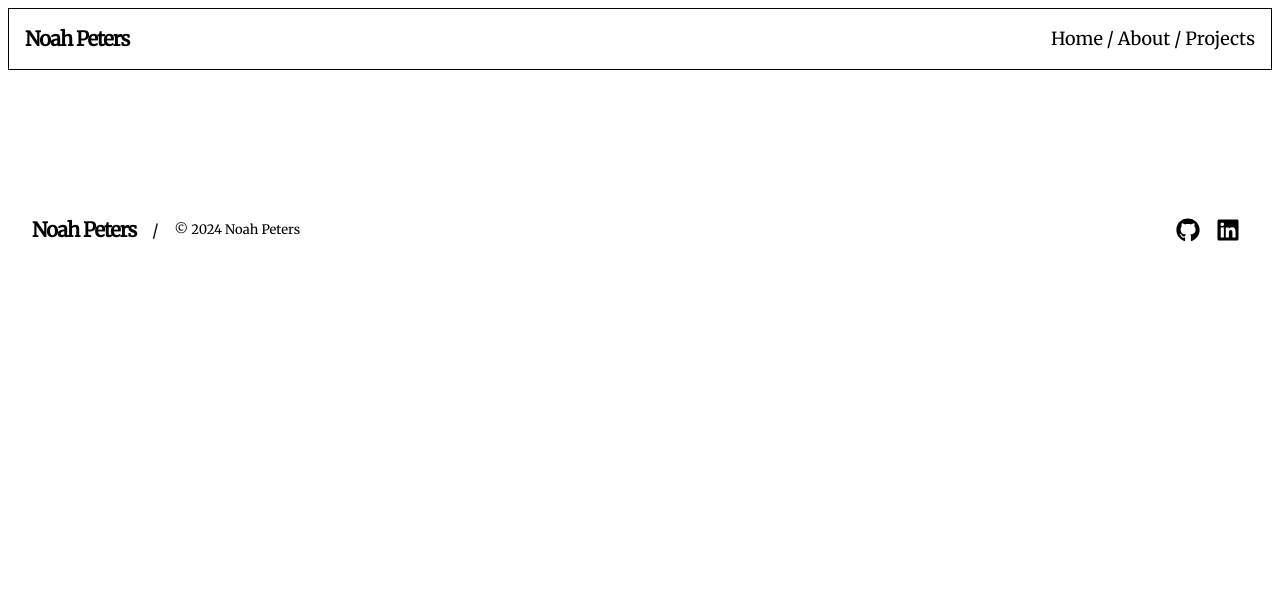
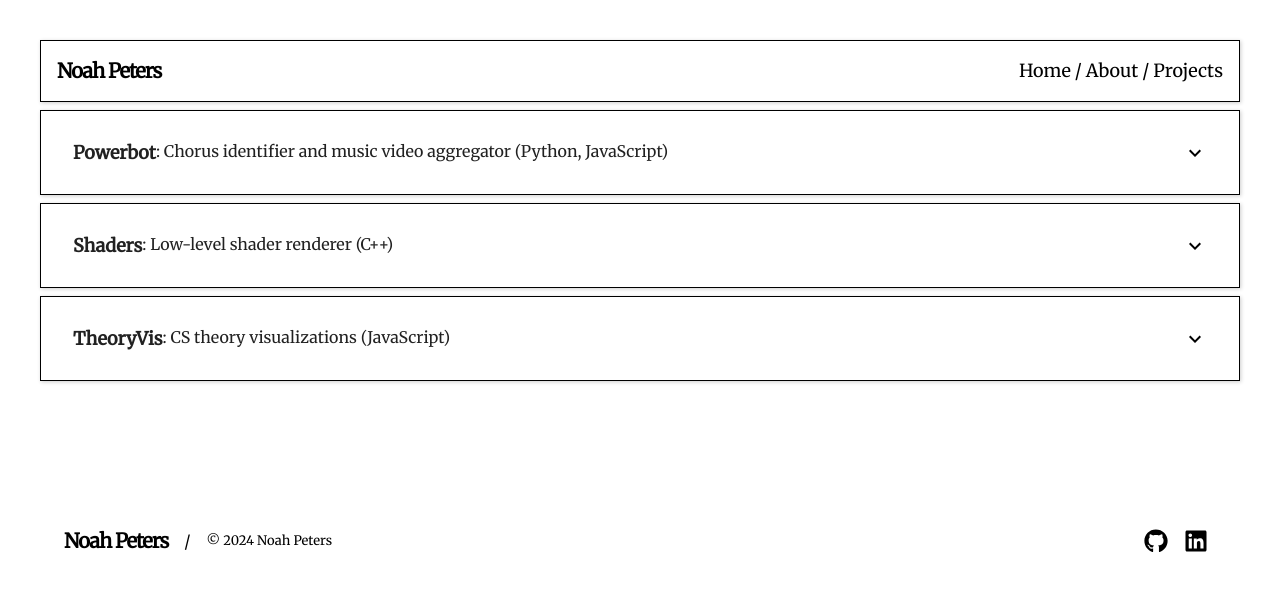
Before and after one commit to noahpete/mysite, a Next.js app: page /projects in a window 1280 px wide. Shown: the top 590 px of the page. Built offline with nearby package versions, Linux system fonts and the light colour scheme.

Commit message:
Projects set up, need to be filled out

```diff
--- a/package.json
+++ b/package.json
@@ -11,6 +11,7 @@
   "dependencies": {
     "@emotion/react": "^11.11.3",
     "@emotion/styled": "^11.11.0",
+    "@mui/icons-material": "^5.15.5",
     "@mui/material": "^5.15.5",
     "@mui/material-next": "^6.0.0-alpha.118",
     "@nextui-org/react": "^2.2.9",
--- a/src/app/about/page.tsx
+++ b/src/app/about/page.tsx
@@ -76,28 +76,23 @@ export default function About() {
                 <li>Mini-CPU assembler, simulator, and assembly multiplier</li>
                 <li>Pipelined datapath and memory cache simulators</li>
                 <li>Assembly-level optimization</li>
+                <li>ARM assembly</li>
               </div>
 
               <div className="mt-4">
                 <h2>Machine Learning</h2>
                 <li>
                   Applications in data mining, computer vision, speech
-                  recognition
+                  recognition, and natural language processing
                 </li>
-                <li>
-                  Support vector machines, convolutional neural networks,
-                  clustering
-                </li>
+                <li>SVMs, convolutional neural networks, clustering</li>
                 <li>Information theory</li>
               </div>
 
               <div className="mt-4">
                 <h2>Computer Security</h2>
                 <li>Cryptography theory: AES, Diffie-Hellman, RSA</li>
-                <li>
-                  Web security: XSS, CSRF, SQLi, UDP/TCP forensics, and DNS
-                  attacks
-                </li>
+                <li>Web security: XSS, CSRF, SQLi, TLS, DNS attacks</li>
                 <li>
                   Host and app security: buffer overflow, viruses, spyware,
                   botnets, digital forensics
--- a/src/app/globals.css
+++ b/src/app/globals.css
@@ -36,4 +36,5 @@ h2 {
   border-width: 1px;
   margin: 0.5em;
   padding: 1em;
+  box-shadow: 1px 1px 4px rgba(0, 0, 0, 0.2);
 }
--- a/src/app/projects/page.tsx
+++ b/src/app/projects/page.tsx
@@ -2,13 +2,50 @@ import { useEffect, useRef, useState } from "react";
 import gsap from "gsap";
 import Header from "@/components/header";
 import Footer from "@/components/footer";
+import Bounded from "@/components/bounded";
+import Accordion from "@mui/material/Accordion";
+import AccordionDetails from "@mui/material/AccordionDetails";
+import AccordionSummary from "@mui/material/AccordionSummary";
+import ExpandMoreIcon from "@mui/icons-material/ExpandMore";
 
 export default function Projects() {
   return (
     <main className="">
-      <Header />
-      <div className="mx-auto"></div>
-      <Footer />
+      <Bounded>
+        <Accordion id="card" style={{ borderRadius: "0%" }}>
+          <AccordionSummary
+            expandIcon={<ExpandMoreIcon style={{ color: "black" }} />}
+          >
+            <h1>Powerbot</h1>: Chorus identifier and music video aggregator
+            (Python, JavaScript)
+          </AccordionSummary>
+          <AccordionDetails>Det 1</AccordionDetails>
+        </Accordion>
+        <Accordion id="card">
+          <AccordionSummary
+            expandIcon={<ExpandMoreIcon style={{ color: "black" }} />}
+          >
+            <h1>Shaders</h1>: Low-level shader renderer (C++)
+          </AccordionSummary>
+          <AccordionDetails>Det 1</AccordionDetails>
+        </Accordion>
+        <Accordion id="card">
+          <AccordionSummary
+            expandIcon={<ExpandMoreIcon style={{ color: "black" }} />}
+          >
+            <h1>TheoryVis</h1>: CS theory visualizations (JavaScript)
+          </AccordionSummary>
+          <AccordionDetails>Det 1</AccordionDetails>
+        </Accordion>
+      </Bounded>
     </main>
   );
 }
+
+const PowerbotDetails = () => {
+  return (
+    <div className="">
+      <p>Powerbot is </p>
+    </div>
+  );
+};
```
Also changed, not shown: 1 other file (tests, documents, lock files or other folders).
